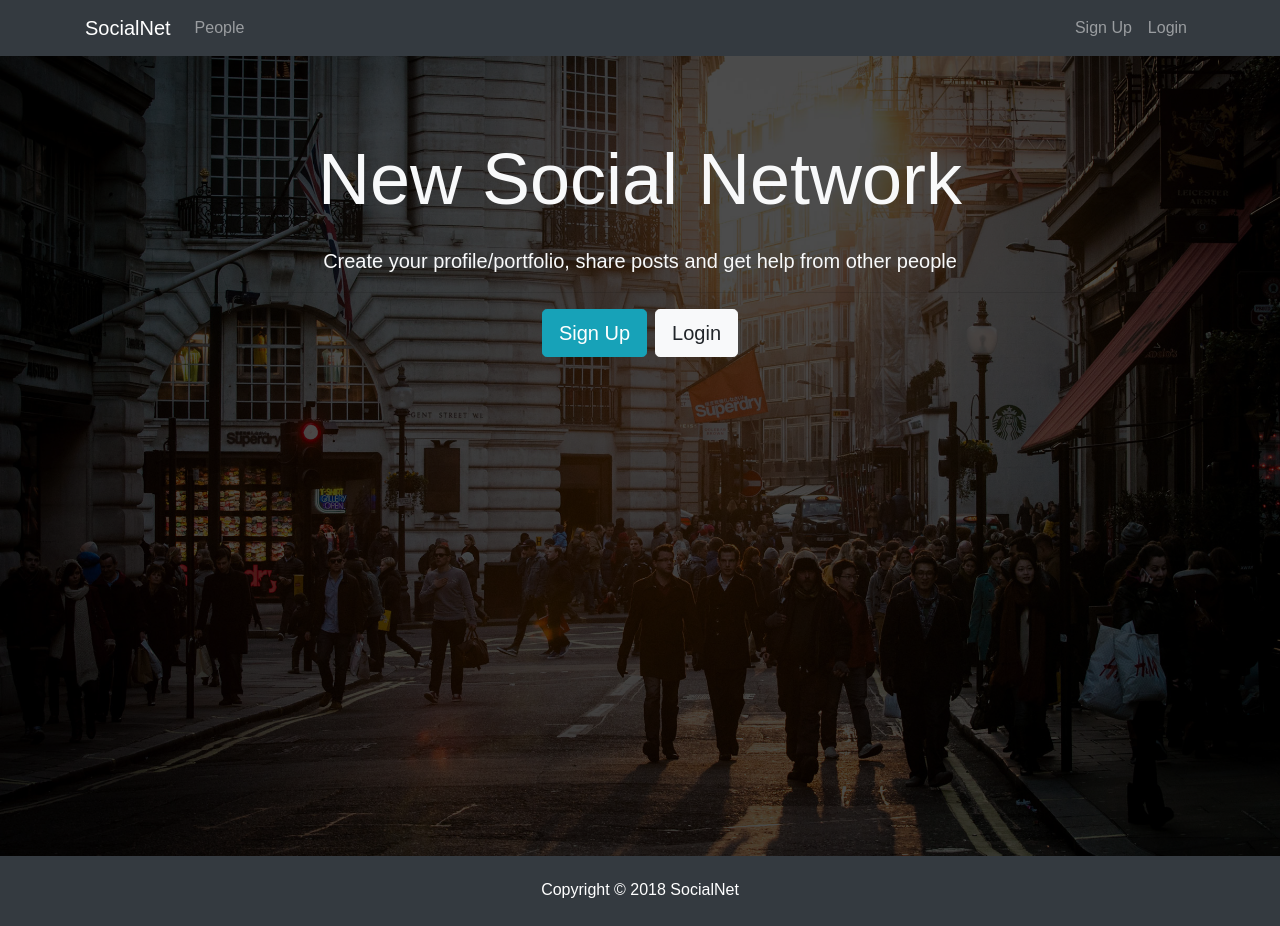
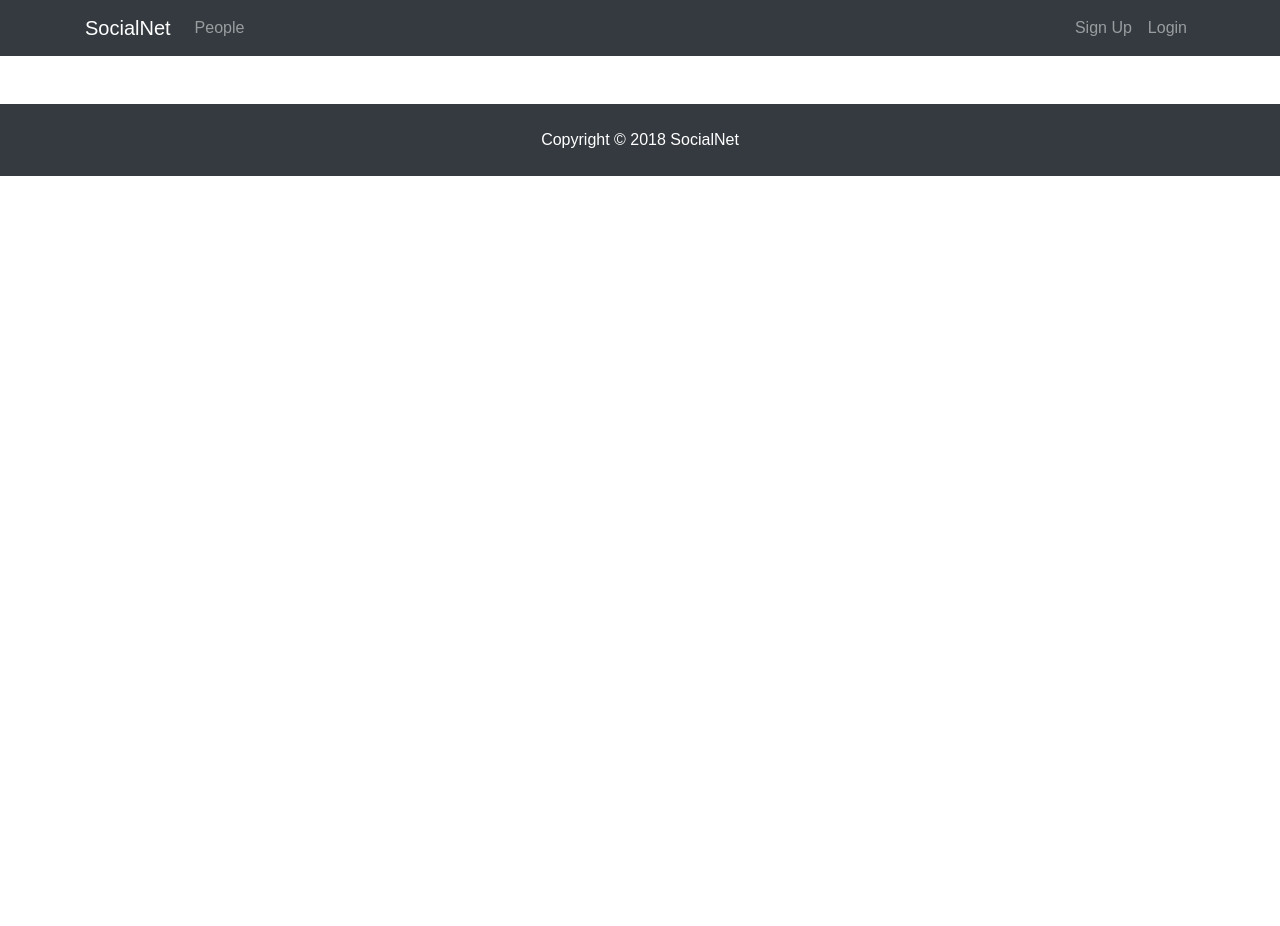
Before and after one commit to andriisavchuk/react-social, a React (Create React App) app in the folder client/: page /login in a window 1280 px wide. After the commit the page ends 800 px from the top, so only its background shows below. Built offline with nearby package versions, Linux system fonts and the light colour scheme.

Commit message:
start work with react routes

```diff
--- a/client/package.json
+++ b/client/package.json
@@ -5,6 +5,7 @@
   "dependencies": {
     "react": "^16.4.1",
     "react-dom": "^16.4.1",
+    "react-router-dom": "^4.3.1",
     "react-scripts": "1.1.4"
   },
   "scripts": {
--- a/client/src/App.js
+++ b/client/src/App.js
@@ -1,4 +1,5 @@
 import React, { Component } from 'react';
+import { BrowserRouter as Router, Route} from "react-router-dom";
 
 import Navbar from './components/Navbar';
 import Main from './components/Main';
@@ -9,11 +10,13 @@ import './App.css';
 class App extends Component {
   render() {
     return (
-      <div className="App">
-        <Navbar />
-        <Main />
-        <Footer />
-      </div>
+      <Router>
+        <div className="App">
+          <Navbar />
+          <Route exact path="/" component={ Main } />
+          <Footer />
+        </div>
+      </Router>
     );
   }
 }
```
Also changed, not shown: client/src/components/Footer.js (line endings or trailing spaces), 1 other file (tests, documents, lock files or other folders).
